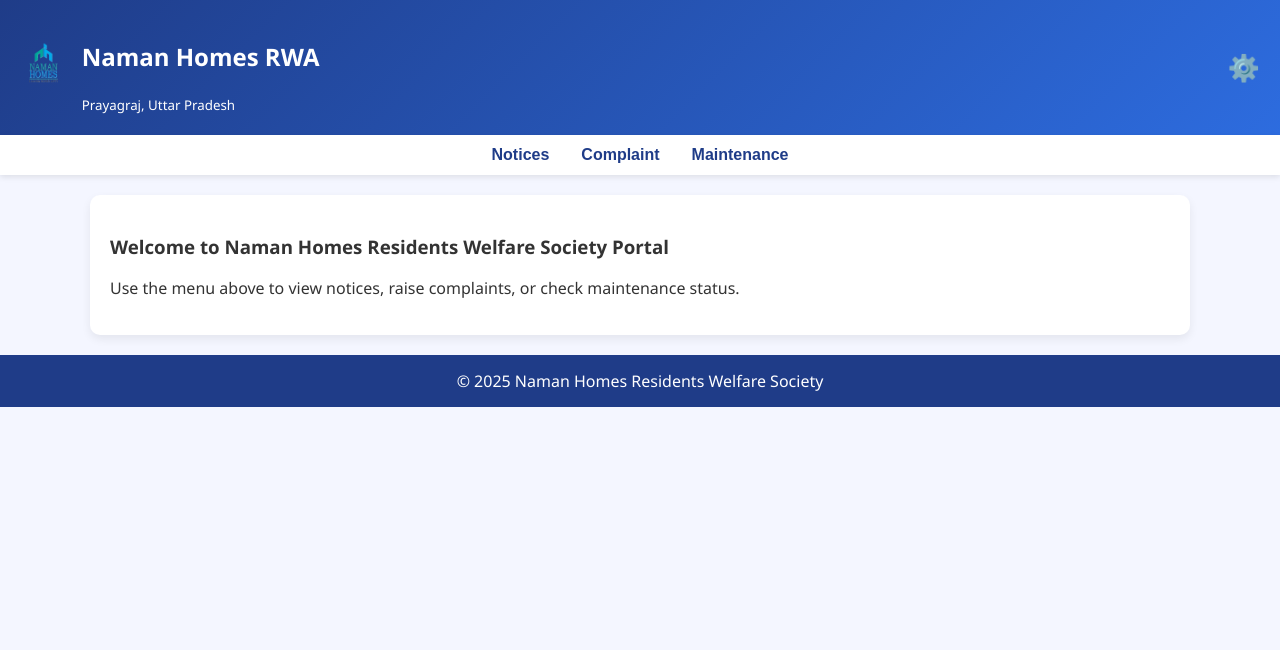
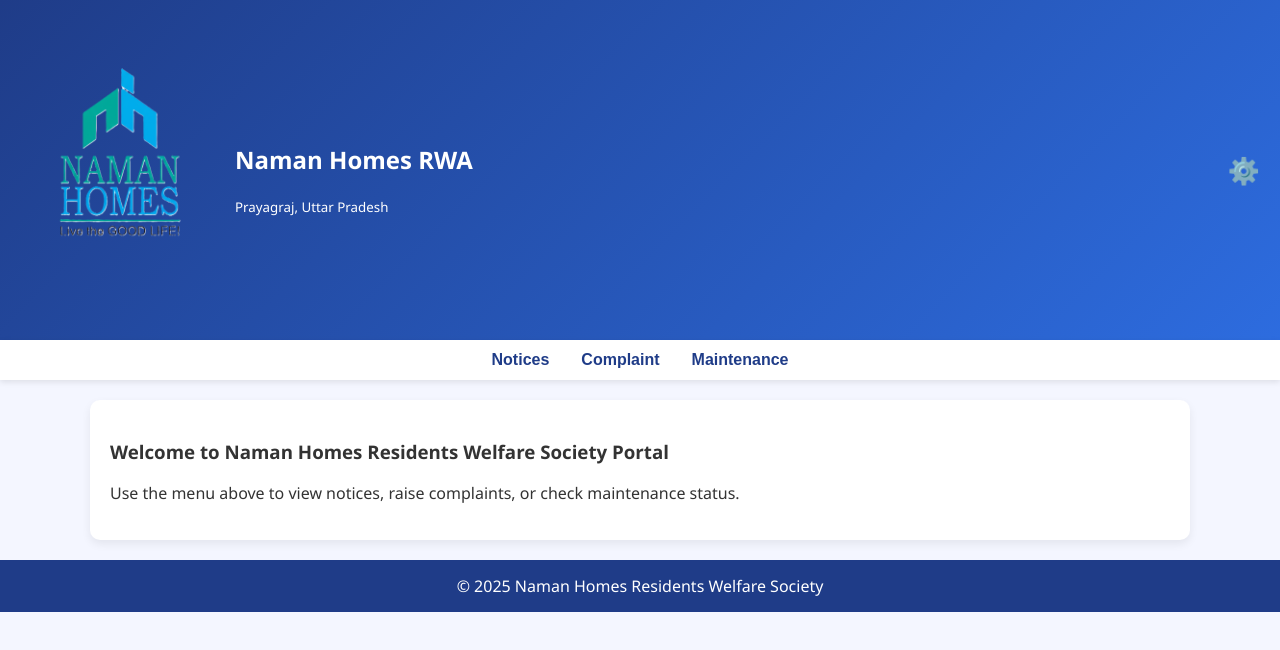
Before and after one commit to namanhomesprayagraj-byte/naman-homes-rwa, a plain HTML site: page index.html in a window 1280 px wide. Drawn offline with Linux system fonts and the light colour scheme.

Commit message:
index.html

```diff
--- a/index.html
+++ b/index.html
@@ -110,7 +110,7 @@ input,textarea{
 
 <header>
   <div class="header-left">
-    <img src="logo.png">
+    <img src="logo.png" style="width:200px; height:auto;">
     <div>
       <h2>Naman Homes RWA</h2>
       <small>Prayagraj, Uttar Pradesh</small>
```
